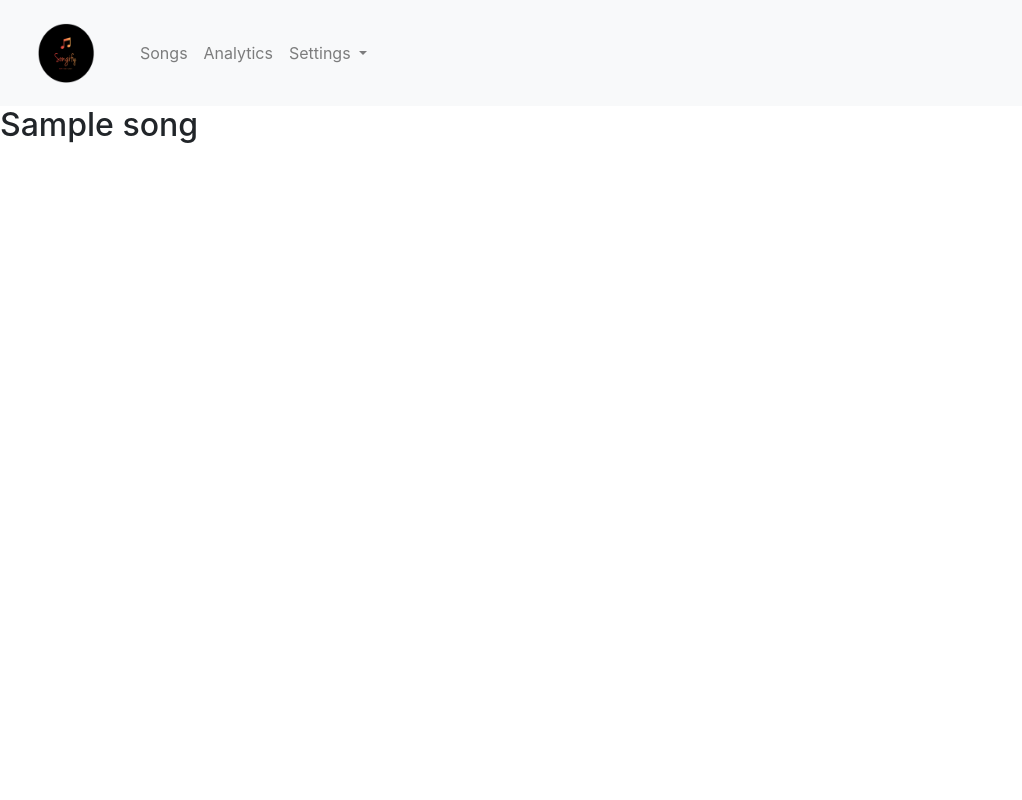
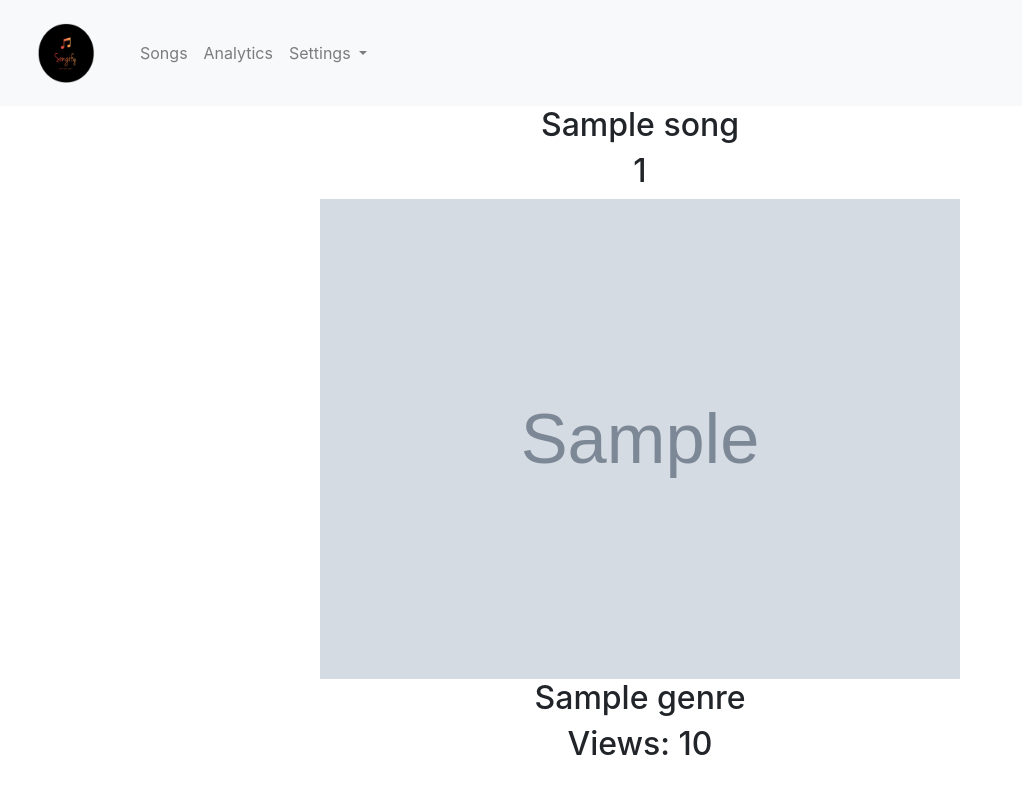
Before and after one commit to Farooq-azam-khan/my-songify, a Flask app: template mysongify/templates/songs/song_detail.html in a window 1280 px wide. Shown: the whole page, without its empty margins (0-1022 px from the left). Run offline with Flask 2, Linux system fonts and the light colour scheme; the template is opened without the code that fills it: most values are stand-ins (such as "Sample title", 1, 10 or a date in 2020); grey boxes marked "Sample" are stand-in pictures; some libraries are stand-ins or nearby versions.

Commit message:
made song page

```diff
--- a/mysongify/templates/home.html
+++ b/mysongify/templates/home.html
@@ -83,5 +83,5 @@
 
     </div>
 
-
+</div>
 {% endblock content %}
--- a/mysongify/templates/songs/song_detail.html
+++ b/mysongify/templates/songs/song_detail.html
@@ -1,5 +1,13 @@
 {% extends 'layout.html' %}
 
 {% block content %}
-<h2>{{ song.title }}</h2>
+<div>
+    <center>
+        <h2>{{ song.title }}</h2>
+        <h2>{{ song.get_length() }}</h2>
+        <img style="height:50%; width:50%;" src="{{ url_for( 'static', filename= song.image_file)}}" >
+        <h2>{{ song.genre }}</h2>
+        <h2>Views: {{ song.views }}</h2>
+    </center>
+</div>
 {% endblock content %}
```
Also changed, not shown: mysongify/static/default16.jpg (added), 2 other files.
